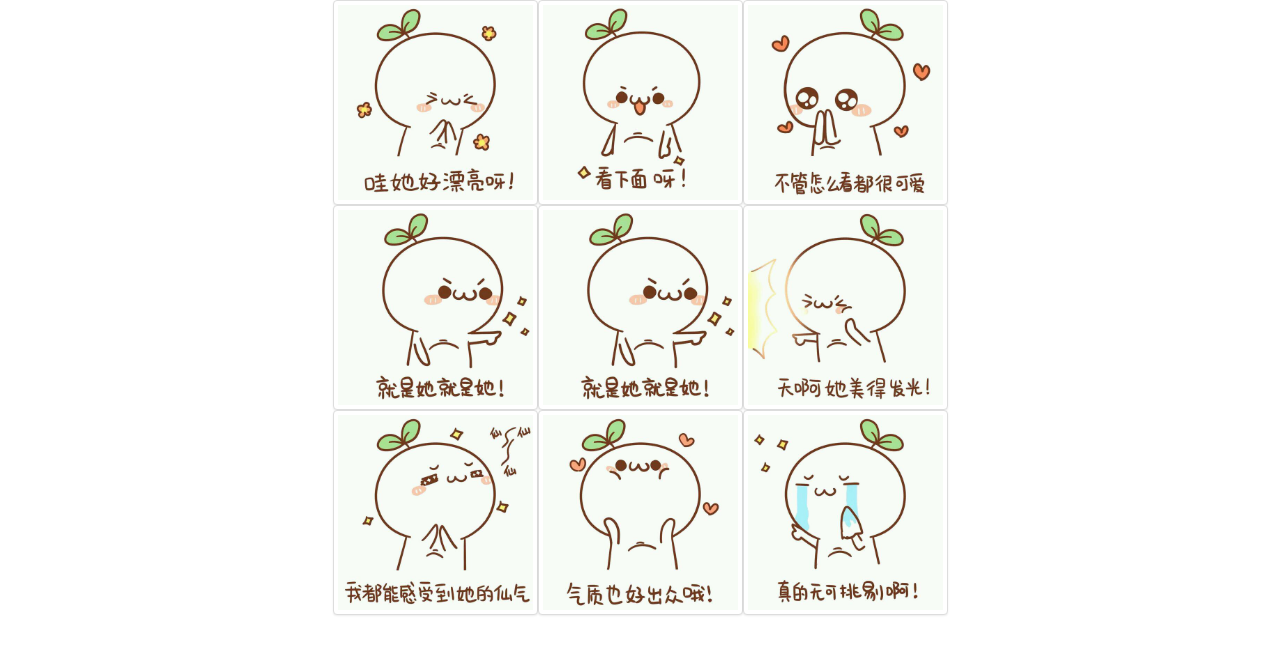
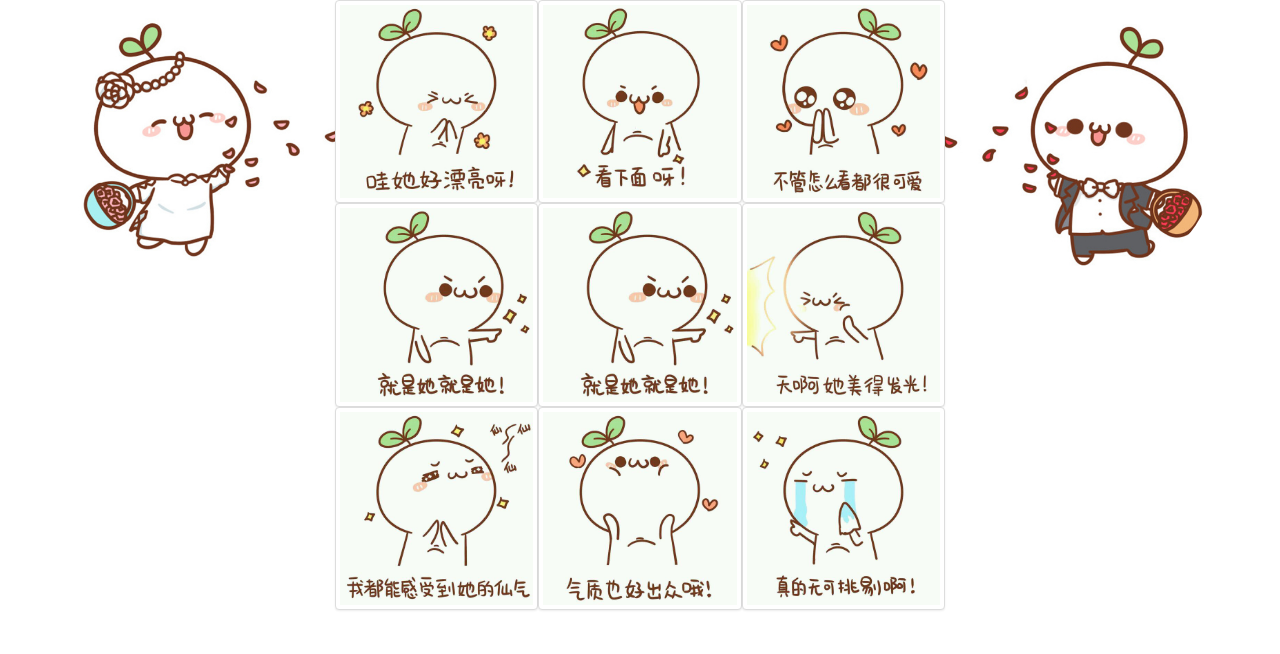
Before and after one commit to wenRC/wenRC.github.io, a plain HTML site: page index.html in a window 1280 px wide. Drawn offline with Linux system fonts and the light colour scheme.

Commit message:
再加了两只长草颜

```diff
--- a/css/my.css
+++ b/css/my.css
@@ -8,6 +8,7 @@
 	padding-left: 0px;
 	padding-right: 0px;
 	margin-bottom: 0px;
+	z-index: 1;
 
 }
 .col-xs-3{
@@ -16,3 +17,8 @@
 	margin-bottom: 0px;
 
 }
+.container{
+	margin-left: 60px;
+	margin-right: 60px;
+	width: auto;
+}
--- a/index.html
+++ b/index.html
@@ -19,8 +19,8 @@
 	<body>
 		<div class="container">
 			<div class="row">
-	<div class="col-xs-3 col-md-3"></div>
-	<div class="col-xs-6 col-md-6">
+	<div class="col-xs-3 col-md-3"><img src="img/left.jpg" alt="..." class="img-circle img-responsive"></div>
+	<div class="col-xs-6 col-md-6" >
 		<div class="row">
 			<div class="col-xs-4 col-md-4">
 					<img src="img/1.jpg" alt="..." class="img-thumbnail img-responsive">
@@ -56,7 +56,7 @@
 		</div>
 	</div>
 
-	<div class="col-xs-3 col-md-3"></div>
+	<div class="col-xs-3 col-md-3"><img src="img/right.jpg" alt="..." class="img-circle img-responsive"></div>
 	</div>
 	    </div>
 		<script src="js/jquery.min.js"></script>
```
Also changed, not shown: img/left.jpeg (added), img/left.jpg (added), img/right.jpeg (added), img/right.jpg (added).
